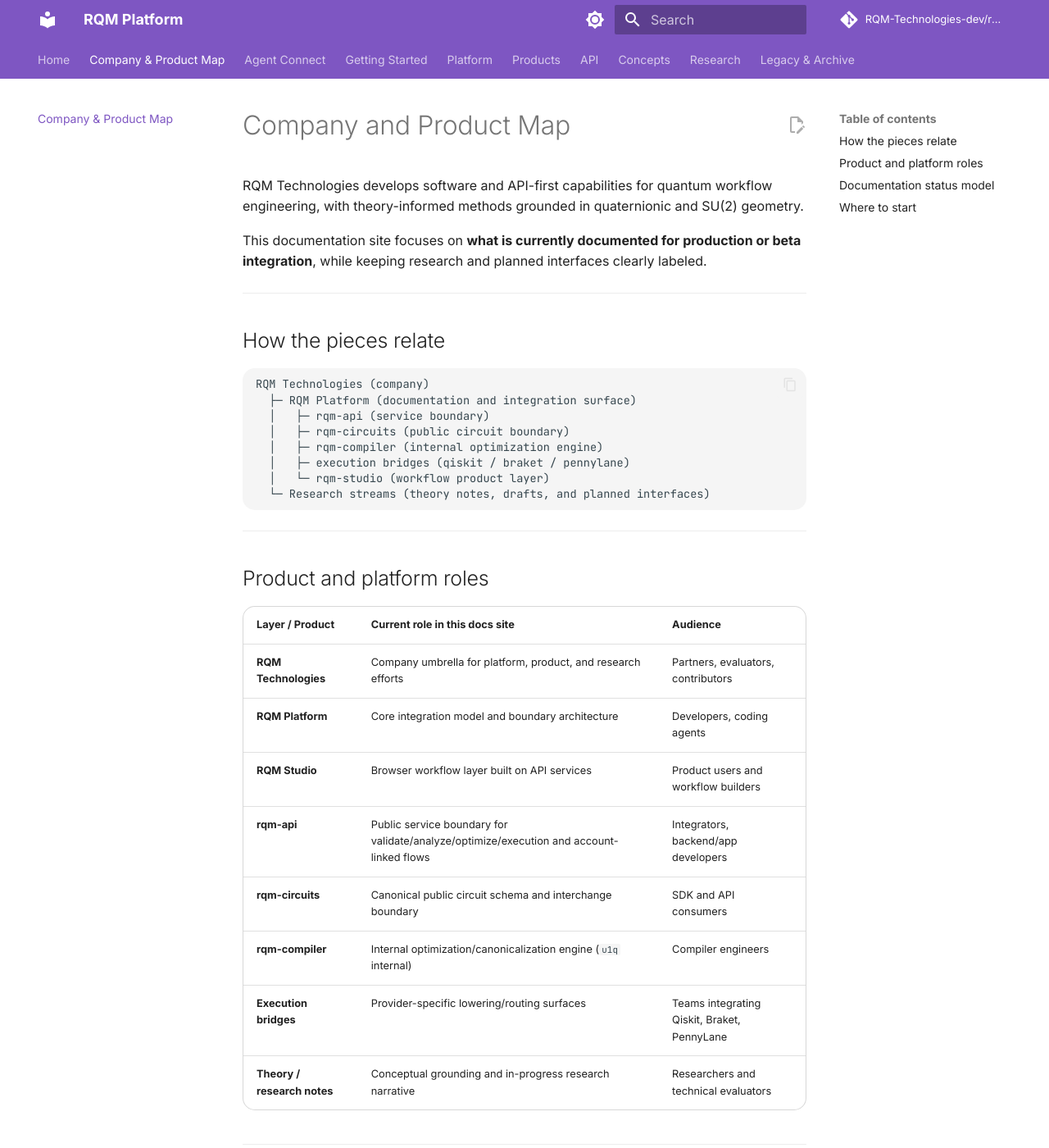
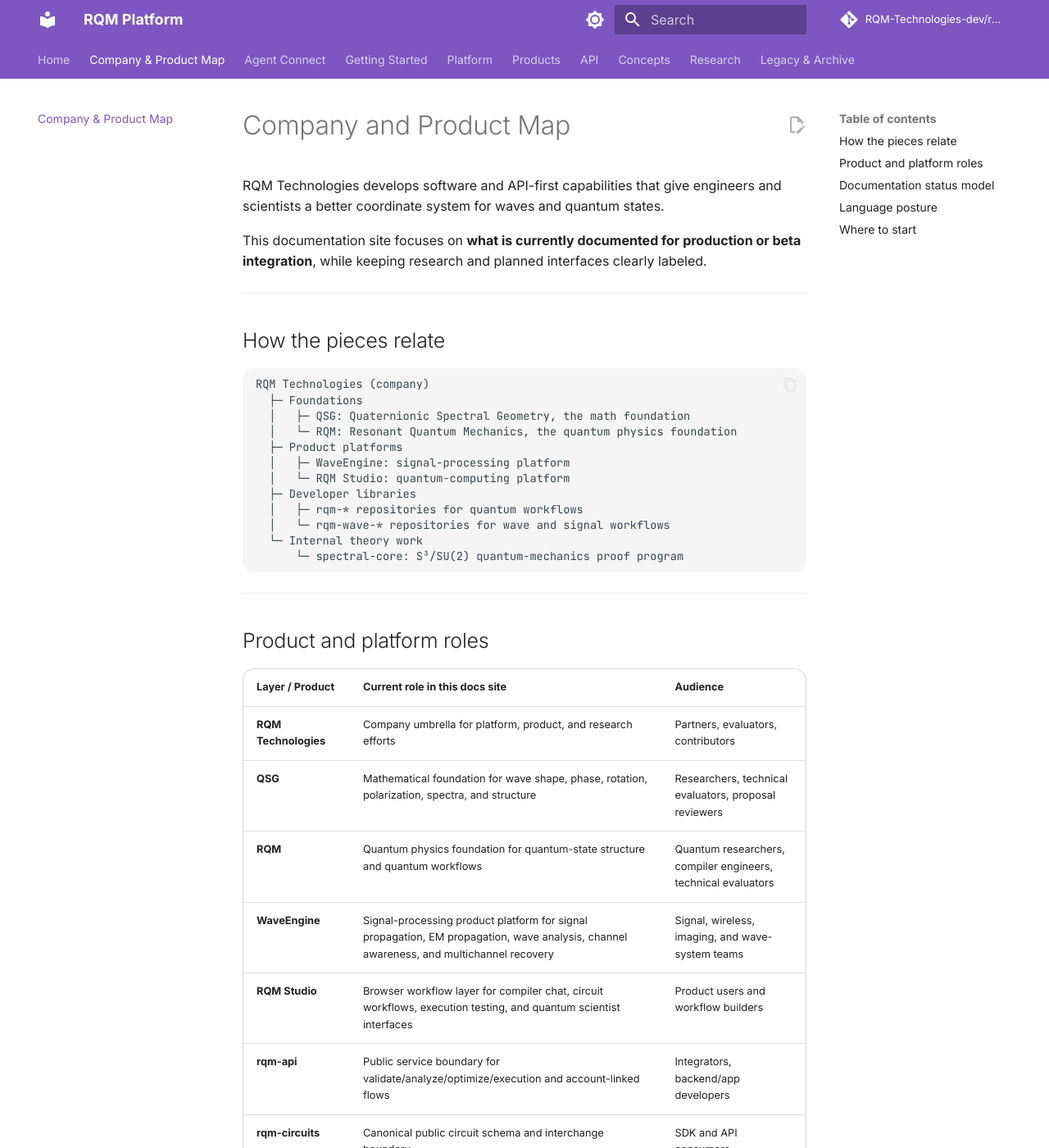
Before and after one commit to RQM-Technologies-dev/rqm-docs, an MkDocs documentation site: the page built from docs/company-overview.md, in a window 1280 px wide and 1400 px high. Shown: the whole window at 82% size. Built offline with MkDocs 1.6.1 and Material for MkDocs 9.7.7, drawn with Linux system fonts in a browser that asks for light colours; comment, search, counter and statistics services are not loaded; some of the changed text lies outside the part shown.

Commit message:
Update company product map with clarified architecture

````diff
--- a/docs/company-overview.md
+++ b/docs/company-overview.md
@@ -1,6 +1,6 @@
 # Company and Product Map
 
-RQM Technologies develops software and API-first capabilities for quantum workflow engineering, with theory-informed methods grounded in quaternionic and SU(2) geometry.
+RQM Technologies develops software and API-first capabilities that give engineers and scientists a better coordinate system for waves and quantum states.
 
 This documentation site focuses on **what is currently documented for production or beta integration**, while keeping research and planned interfaces clearly labeled.
 
@@ -10,13 +10,17 @@ This documentation site focuses on **what is currently documented for production
 
 ```text
 RQM Technologies (company)
-  ├─ RQM Platform (documentation and integration surface)
-  │   ├─ rqm-api (service boundary)
-  │   ├─ rqm-circuits (public circuit boundary)
-  │   ├─ rqm-compiler (internal optimization engine)
-  │   ├─ execution bridges (qiskit / braket / pennylane)
-  │   └─ rqm-studio (workflow product layer)
-  └─ Research streams (theory notes, drafts, and planned interfaces)
+  ├─ Foundations
+  │   ├─ QSG: Quaternionic Spectral Geometry, the math foundation
+  │   └─ RQM: Resonant Quantum Mechanics, the quantum physics foundation
+  ├─ Product platforms
+  │   ├─ WaveEngine: signal-processing platform
+  │   └─ RQM Studio: quantum-computing platform
+  ├─ Developer libraries
+  │   ├─ rqm-* repositories for quantum workflows
+  │   └─ rqm-wave-* repositories for wave and signal workflows
+  └─ Internal theory work
+      └─ spectral-core: S³/SU(2) quantum-mechanics proof program
 ```
 
 ---
@@ -26,12 +30,15 @@ RQM Technologies (company)
 | Layer / Product | Current role in this docs site | Audience |
 |---|---|---|
 | **RQM Technologies** | Company umbrella for platform, product, and research efforts | Partners, evaluators, contributors |
-| **RQM Platform** | Core integration model and boundary architecture | Developers, coding agents |
-| **RQM Studio** | Browser workflow layer built on API services | Product users and workflow builders |
+| **QSG** | Mathematical foundation for wave shape, phase, rotation, polarization, spectra, and structure | Researchers, technical evaluators, proposal reviewers |
+| **RQM** | Quantum physics foundation for quantum-state structure and quantum workflows | Quantum researchers, compiler engineers, technical evaluators |
+| **WaveEngine** | Signal-processing product platform for signal propagation, EM propagation, wave analysis, channel awareness, and multichannel recovery | Signal, wireless, imaging, and wave-system teams |
+| **RQM Studio** | Browser workflow layer for compiler chat, circuit workflows, execution testing, and quantum scientist interfaces | Product users and workflow builders |
 | **rqm-api** | Public service boundary for validate/analyze/optimize/execution and account-linked flows | Integrators, backend/app developers |
 | **rqm-circuits** | Canonical public circuit schema and interchange boundary | SDK and API consumers |
 | **rqm-compiler** | Internal optimization/canonicalization engine (`u1q` internal) | Compiler engineers |
 | **Execution bridges** | Provider-specific lowering/routing surfaces | Teams integrating Qiskit, Braket, PennyLane |
+| **spectral-core** | Internal theory/proof program for S³/SU(2), resonance shells, spectral lines, and quantum-mechanics foundations | Research and proposal development |
 | **Theory / research notes** | Conceptual grounding and in-progress research narrative | Researchers and technical evaluators |
 
 ---
@@ -49,6 +56,14 @@ If a page discusses research or planned material, treat it as non-contractual un
 
 ---
 
+## Language posture
+
+Use practical ecosystem language first. Prefer terms such as signal propagation, EM propagation, wave shape, phase, rotation, polarization, spectra, quantum states, compiler diagnostics, and execution workflows.
+
+QSG/RQM theory can be introduced after the user's job-to-be-done is clear.
+
+---
+
 ## Where to start
 
 - New to the platform: [Platform Overview](platform/overview.md)
````
